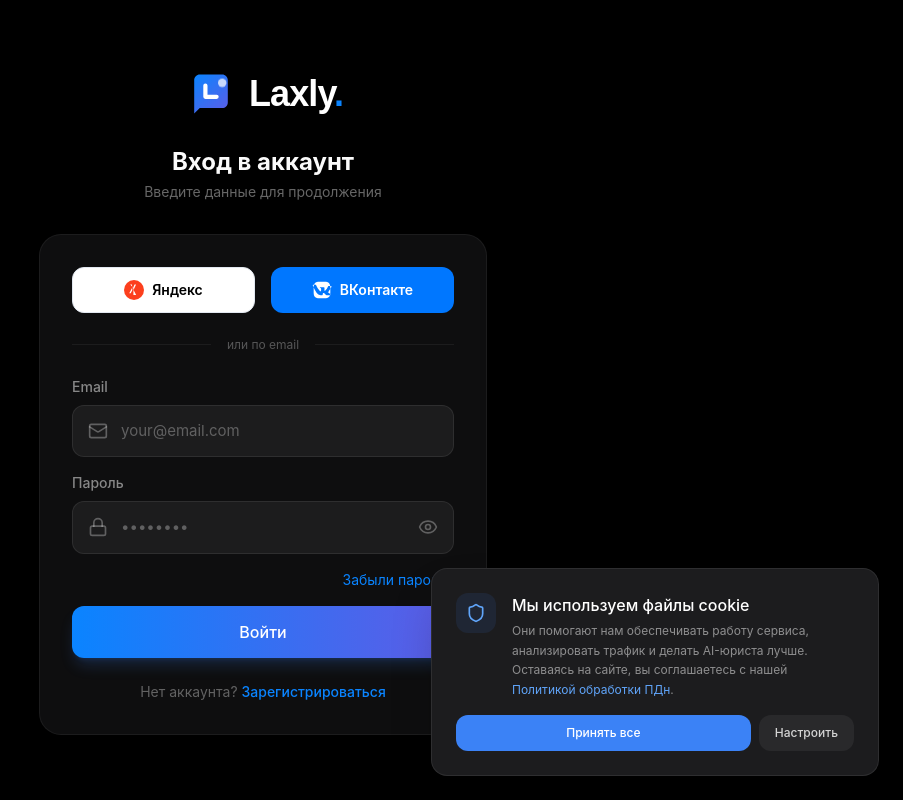
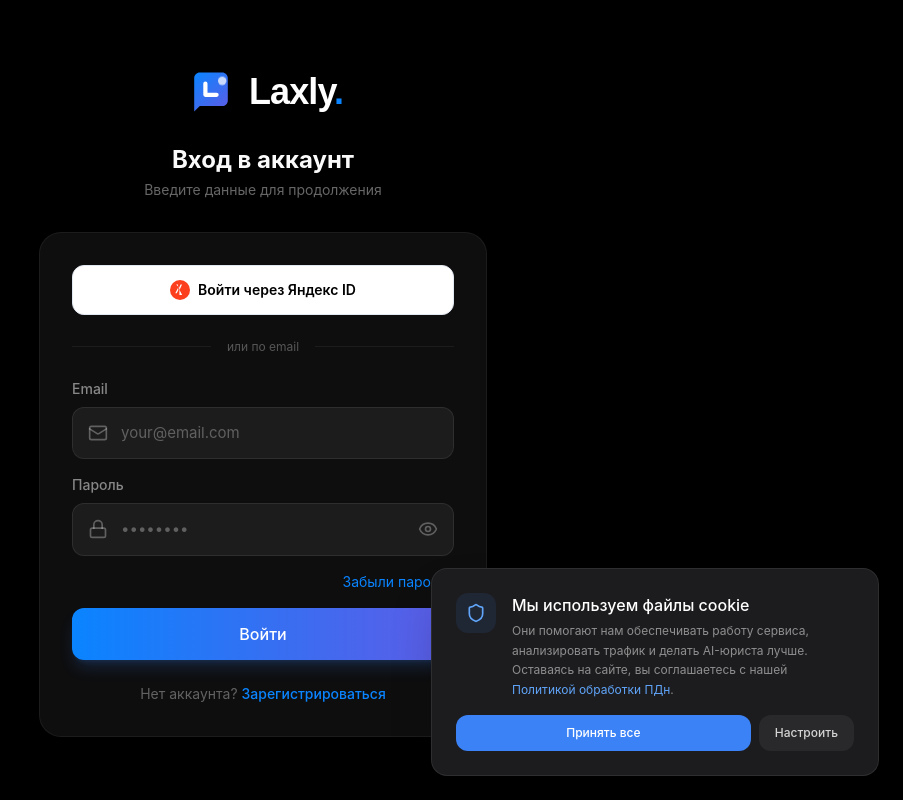
Before and after one commit to desmosdesmos/lexly, a React (Vite) app in the folder frontend/: page /login in a window 1280 px wide. Shown: the whole page, without its empty margins (377-1280 px from the left). Built offline with nearby package versions, Linux system fonts and the light colour scheme; a web font is replaced by a local one.

Commit message:
feat: remove VK ID authentication option from frontend

```diff
--- a/frontend/src/pages/LoginPage.jsx
+++ b/frontend/src/pages/LoginPage.jsx
@@ -129,23 +129,15 @@
 
         {/* Card */}
         <div className="bg-[rgba(28,28,30,0.5)] backdrop-blur-[32px] border border-white/[0.06] rounded-[22px] shadow-[0_4px_24px_rgba(0,0,0,0.3)] p-8">
-          {/* Russian OAuth Providers (149-ФЗ Compliant) */}
-          <div className="grid grid-cols-2 gap-4 mb-6">
+          {/* Yandex OAuth Provider (149-ФЗ Compliant) */}
+          <div className="mb-6">
             <button
               type="button"
               onClick={handleYandexLogin}
-              className="flex items-center justify-center py-3 px-4 rounded-xl bg-white text-black font-semibold text-sm hover:bg-slate-100 active:scale-[0.98] transition-all border border-slate-200"
+              className="w-full flex items-center justify-center py-3.5 px-4 rounded-xl bg-white text-black font-semibold text-sm hover:bg-slate-100 active:scale-[0.98] transition-all border border-slate-200"
             >
               <YandexIcon />
-              Яндекс
-            </button>
-            <button
-              type="button"
-              onClick={handleVkLogin}
-              className="flex items-center justify-center py-3 px-4 rounded-xl bg-[#0077FF] text-white font-semibold text-sm hover:bg-[#0066DD] active:scale-[0.98] transition-all"
-            >
-              <VkIcon />
-              ВКонтакте
+              Войти через Яндекс ID
             </button>
           </div>
 
--- a/frontend/src/pages/RegisterPage.jsx
+++ b/frontend/src/pages/RegisterPage.jsx
@@ -159,23 +159,15 @@
 
         {/* Card */}
         <div className="bg-[rgba(28,28,30,0.5)] backdrop-blur-[32px] border border-white/[0.06] rounded-[22px] shadow-[0_4px_24px_rgba(0,0,0,0.3)] p-8">
-          {/* Russian OAuth Providers (149-ФЗ Compliant) */}
-          <div className="grid grid-cols-2 gap-4 mb-6">
+          {/* Yandex OAuth Provider (149-ФЗ Compliant) */}
+          <div className="mb-6">
             <button
               type="button"
               onClick={handleYandexLogin}
-              className="flex items-center justify-center py-3 px-4 rounded-xl bg-white text-black font-semibold text-sm hover:bg-slate-100 active:scale-[0.98] transition-all border border-slate-200"
+              className="w-full flex items-center justify-center py-3.5 px-4 rounded-xl bg-white text-black font-semibold text-sm hover:bg-slate-100 active:scale-[0.98] transition-all border border-slate-200"
             >
               <YandexIcon />
-              Яндекс
-            </button>
-            <button
-              type="button"
-              onClick={handleVkLogin}
-              className="flex items-center justify-center py-3 px-4 rounded-xl bg-[#0077FF] text-white font-semibold text-sm hover:bg-[#0066DD] active:scale-[0.98] transition-all"
-            >
-              <VkIcon />
-              ВКонтакте
+              Зарегистрироваться через Яндекс ID
             </button>
           </div>
 
```
